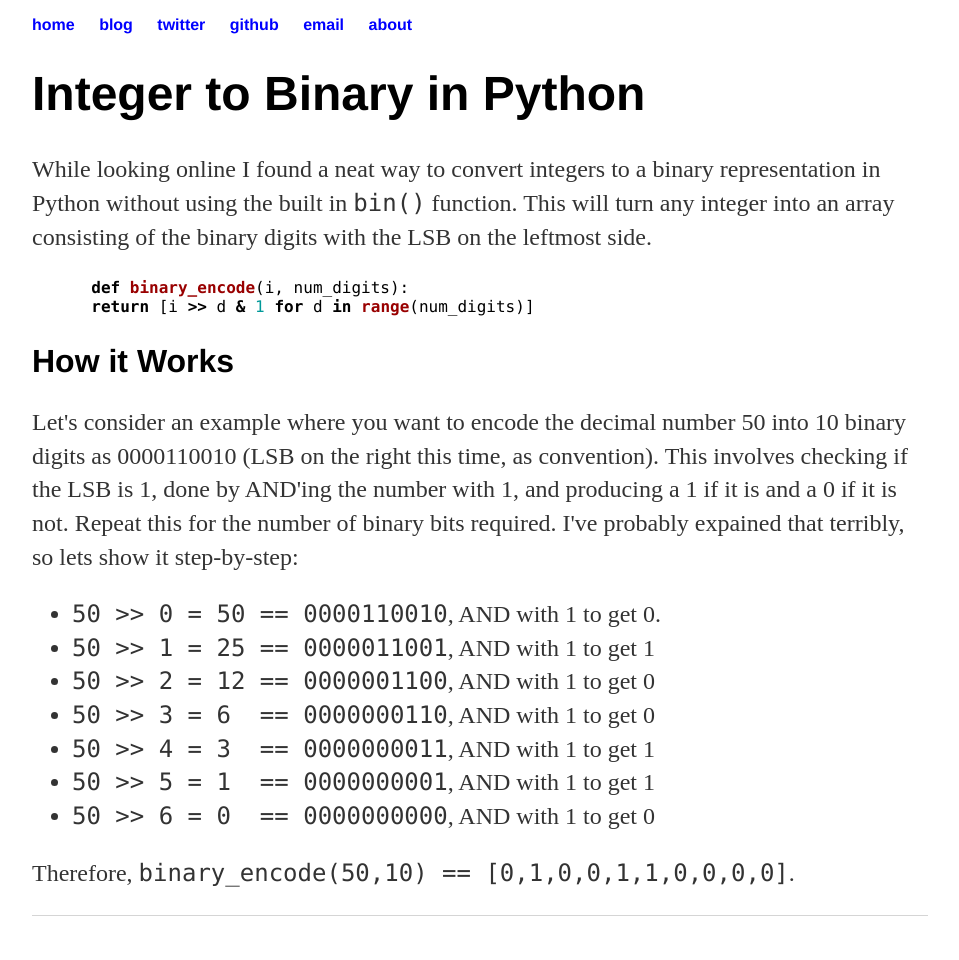
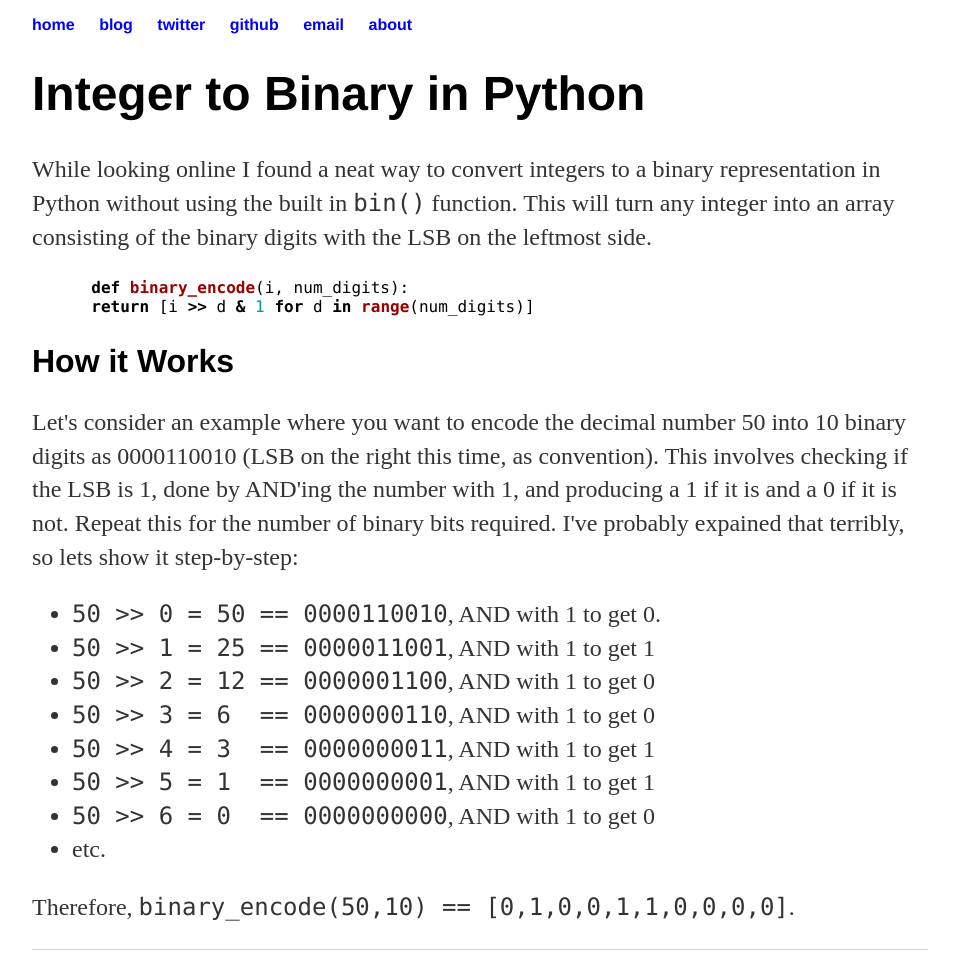
Before and after one commit to bentrevett/bentrevett.github.io, a Jekyll site: the page built from blog/python-integer-to-binary/index.html, in a window 1280 px wide. Shown: the whole page, without its empty margins (160-1119 px from the left). Built offline with Jekyll 4.4.1, drawn with Linux system fonts in a browser that asks for light colours; before the commit the page ends 926 px from its top, so only the background shows below that.

Commit message:
Update index.html

```diff
--- a/blog/python-integer-to-binary/index.html
+++ b/blog/python-integer-to-binary/index.html
@@ -21,5 +21,6 @@ title: Ben Trevett | Integer to Binary in Python
     <li><code>50 >> 4 = 3&nbsp  == 0000000011</code>, AND with 1 to get 1</li>
     <li><code>50 >> 5 = 1&nbsp  == 0000000001</code>, AND with 1 to get 1</li>
     <li><code>50 >> 6 = 0&nbsp == 0000000000</code>, AND with 1 to get 0</li>
+    <li>etc.</li>
   </ul>
   <p>Therefore, <code>binary_encode(50,10) == [0,1,0,0,1,1,0,0,0,0]</code>.</p>
```
